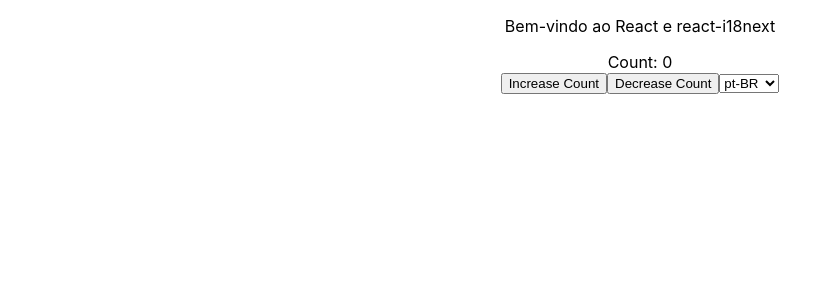
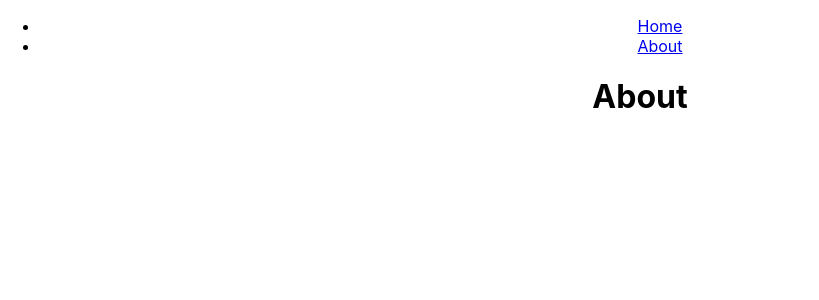
Before and after one commit to pedrogustavo/react-boilerplate-webapp, a React (Create React App) app: page /about in a window 1280 px wide. Shown: the top 300 px of the page, without its empty margins (0-819 px from the left). Built offline with nearby package versions, Linux system fonts and the light colour scheme.

Commit message:
:sparkles: Configura react router com lazy-loading de rotas

```diff
--- a/src/App.js
+++ b/src/App.js
@@ -1,57 +1,40 @@
-import React, { useState } from 'react'
-import PropTypes from 'prop-types'
-import { connect } from 'react-redux'
-import { useTranslation } from 'react-i18next'
-import { increaseCounter, decreaseCounter } from './redux/Counter/counter.actions'
+import React from 'react'
+import { BrowserRouter as Router, Switch, Route, Link } from 'react-router-dom'
+import loadable from '@loadable/component'
 
 import './App.css'
 
-function App (props) {
-  const [language, setLanguage] = useState('pt-BR')
+const Home = loadable(() => import('./views/Home'))
+const About = loadable(() => import('./views/About'))
 
-  const { t, i18n } = useTranslation()
-  const changeLanguage = lng => {
-    i18n.changeLanguage(lng)
-  }
-
-  const handleChange = event => {
-    setLanguage(event.target.value)
-    changeLanguage(event.target.value)
-  }
-
+function App () {
   return (
     <div className='App'>
-      <p>{t('welcome')}</p>
-      <div>Count: {props.count}</div>
+      <Router>
+        <div>
+          <nav>
+            <ul>
+              <li>
+                <Link to='/'>Home</Link>
+              </li>
+              <li>
+                <Link to='/about'>About</Link>
+              </li>
+            </ul>
+          </nav>
 
-      <button onClick={() => props.increaseCounter()}>Increase Count</button>
-      <button onClick={() => props.decreaseCounter()}>Decrease Count</button>
-
-      <select value={language} onChange={handleChange}>
-        <option value='pt-BR'>pt-BR</option>
-        <option value='en-US'>en-US</option>
-      </select>
+          <Switch>
+            <Route path='/about'>
+              <About />
+            </Route>
+            <Route path='/'>
+              <Home />
+            </Route>
+          </Switch>
+        </div>
+      </Router>
     </div>
   )
 }
 
-const mapStateToProps = state => {
-  return {
-    count: state.counter.count
-  }
-}
-
-const mapDispatchToProps = dispatch => {
-  return {
-    increaseCounter: () => dispatch(increaseCounter()),
-    decreaseCounter: () => dispatch(decreaseCounter())
-  }
-}
-
-App.propTypes = {
-  count: PropTypes.number,
-  increaseCounter: PropTypes.func,
-  decreaseCounter: PropTypes.func
-}
-
-export default connect(mapStateToProps, mapDispatchToProps)(App)
+export default App
--- /dev/null
+++ b/src/views/About.js
@@ -0,0 +1,9 @@
+import React from 'react'
+
+function About () {
+  return (
+    <h1>About</h1>
+  )
+}
+
+export default About
--- /dev/null
+++ b/src/views/Home.js
@@ -0,0 +1,55 @@
+import React, { useState } from 'react'
+import PropTypes from 'prop-types'
+import { connect } from 'react-redux'
+import { useTranslation } from 'react-i18next'
+import { increaseCounter, decreaseCounter } from '../redux/Counter/counter.actions'
+
+function Home (props) {
+  const [language, setLanguage] = useState('pt-BR')
+
+  const { t, i18n } = useTranslation()
+  const changeLanguage = lng => {
+    i18n.changeLanguage(lng)
+  }
+
+  const handleChange = event => {
+    setLanguage(event.target.value)
+    changeLanguage(event.target.value)
+  }
+
+  return (
+    <div>
+      <p>{t('welcome')}</p>
+      <div>Count: {props.count}</div>
+
+      <button onClick={() => props.increaseCounter()}>Increase Count</button>
+      <button onClick={() => props.decreaseCounter()}>Decrease Count</button>
+
+      <select value={language} onChange={handleChange}>
+        <option value='pt-BR'>pt-BR</option>
+        <option value='en-US'>en-US</option>
+      </select>
+    </div>
+  )
+}
+
+const mapStateToProps = state => {
+  return {
+    count: state.counter.count
+  }
+}
+
+const mapDispatchToProps = dispatch => {
+  return {
+    increaseCounter: () => dispatch(increaseCounter()),
+    decreaseCounter: () => dispatch(decreaseCounter())
+  }
+}
+
+Home.propTypes = {
+  count: PropTypes.number,
+  increaseCounter: PropTypes.func,
+  decreaseCounter: PropTypes.func
+}
+
+export default connect(mapStateToProps, mapDispatchToProps)(Home)
```
Also changed, not shown: package.json (+3 -6 lines), .babelrc (added), 1 other file (tests, documents, lock files or other folders).
